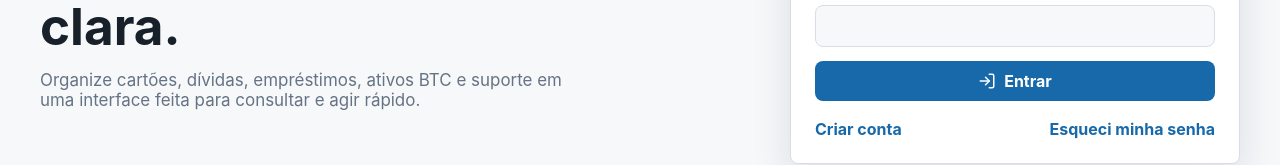
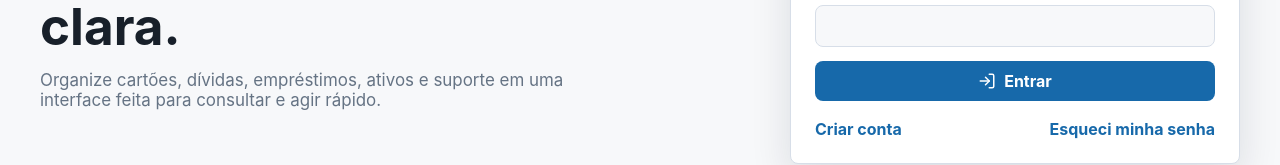
Before and after one commit to marcelocaixeta/cfp-frontend, a React (Vite) app: page /login in a window 1280 px wide. Shown: the part 422-587 px from the top of the page. Built offline with nearby package versions, Linux system fonts and the light colour scheme; no server answers.

Commit message:
Ajustes na apresentação inicial.

```diff
--- a/src/features/auth/pages/AuthLayout.tsx
+++ b/src/features/auth/pages/AuthLayout.tsx
@@ -16,7 +16,7 @@ export function AuthLayout({ children, description, title }: AuthLayoutProps) {
           <span>{env.appName}</span>
         </div>
         <h1>Finanças pessoais e Bitcoin em uma rotina mais clara.</h1>
-        <p>Organize cartões, dívidas, empréstimos, ativos BTC e suporte em uma interface feita para consultar e agir rápido.</p>
+        <p>Organize cartões, dívidas, empréstimos, ativos e suporte em uma interface feita para consultar e agir rápido.</p>
       </section>
       <section className="auth-card" aria-labelledby="auth-title">
         <h2 id="auth-title">{title}</h2>
```
